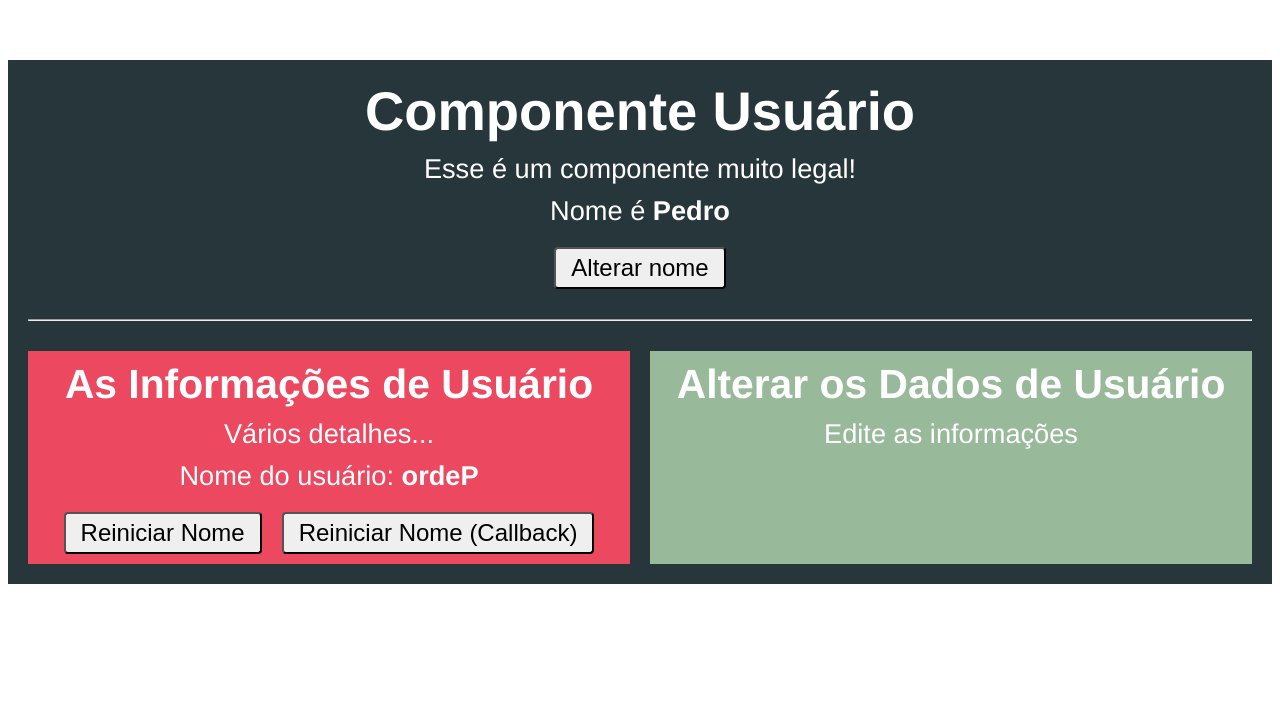
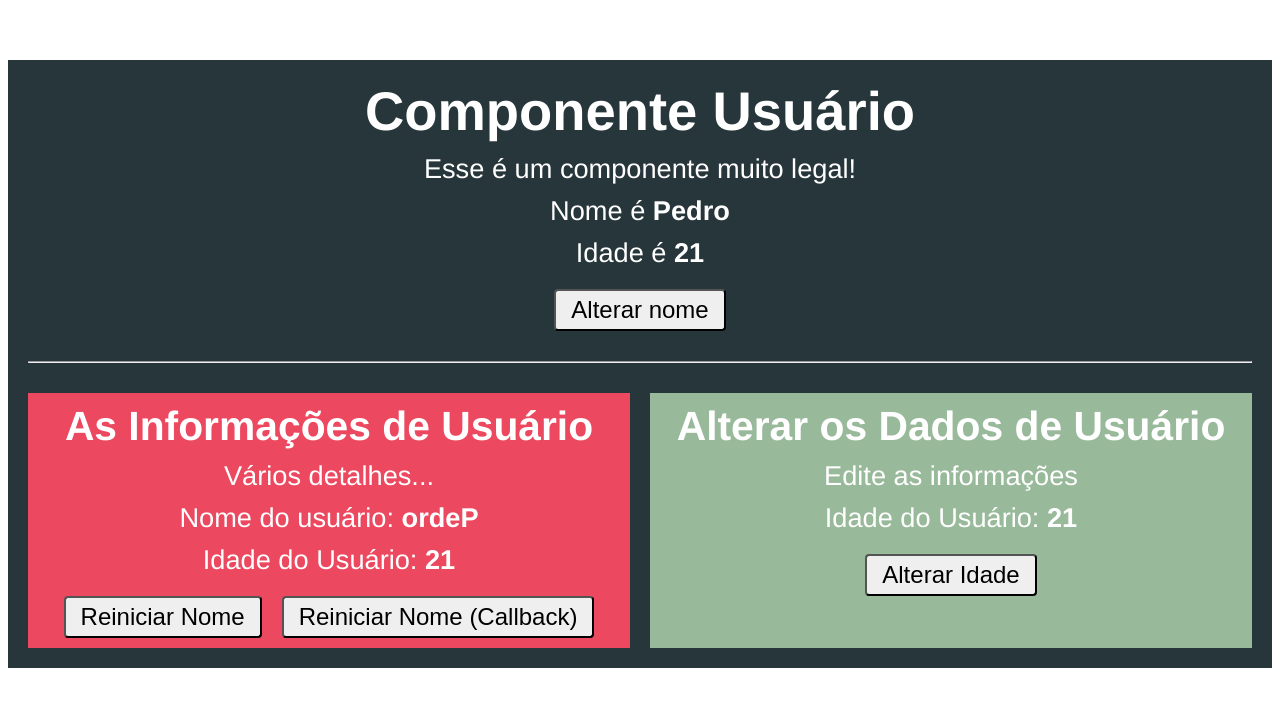
Before and after one commit to allangadelha/curso-vuejs2, a Vue app in the folder sessao-08-comunicacao-entre-componentes/comunicacao/: page / in a window 1280 px wide. Shown: the top 706 px of the page. Built offline with nearby package versions, Linux system fonts and the light colour scheme.

Commit message:
sessão 08: comunicação entre componentes irmãos

```diff
--- a/sessao-08-comunicacao-entre-componentes/comunicacao/src/components/Usuario.vue
+++ b/sessao-08-comunicacao-entre-componentes/comunicacao/src/components/Usuario.vue
@@ -3,15 +3,17 @@
         <h1>Componente Usuário</h1>
         <p>Esse é um componente muito legal!</p>
         <p>Nome é <strong>{{ nome }}</strong></p>
+        <p>Idade é <strong>{{ idade }}</strong></p>
         <button @click="alterarNome">Alterar nome</button>
         <hr>
         <div class="componentes">
             <app-usuario-info
                 :nome="nome"
+                :idade="idade"
                 @nomeMudou="nome = $event.novo"
                 :reiniciarFn="reiniciarNome"
             />
-            <app-usuario-editar />
+            <app-usuario-editar :idade="idade" @idadeMudou="idade = $event"/>
         </div>
     </div>
 </template>
@@ -24,7 +26,8 @@ export default {
     components: { AppUsuarioInfo, AppUsuarioEditar },
     data() {
         return {
-            nome: 'Pedro'
+            nome: 'Pedro',
+            idade: 21
         }
     },
     methods: {
--- a/sessao-08-comunicacao-entre-componentes/comunicacao/src/components/UsuarioEditar.vue
+++ b/sessao-08-comunicacao-entre-componentes/comunicacao/src/components/UsuarioEditar.vue
@@ -2,12 +2,20 @@
     <div class="componente">
         <h2>Alterar os Dados de Usuário</h2>
         <p>Edite as informações</p>
+        <p>Idade do Usuário: <strong>{{ idade }}</strong></p>
+        <button @click="alterarIdade">Alterar Idade</button>
     </div>
 </template>
 
 <script>
 export default {
-
+    props: ['idade'],
+    methods: {
+        alterarIdade() {
+            this.idade = 33
+            this.$emit('idadeMudou', this.idade)
+        }
+    }
 }
 </script>
 
--- a/sessao-08-comunicacao-entre-componentes/comunicacao/src/components/UsuarioInfo.vue
+++ b/sessao-08-comunicacao-entre-componentes/comunicacao/src/components/UsuarioInfo.vue
@@ -3,6 +3,7 @@
         <h2>As Informações de Usuário</h2>
         <p>Vários detalhes...</p>
         <p>Nome do usuário: <strong>{{ inverterNome() }}</strong></p>
+        <p>Idade do Usuário: <strong>{{ idade }}</strong></p>
         <button @click="reiniciarNome">Reiniciar Nome</button>
         <button @click="reiniciarFn()">Reiniciar Nome (Callback)</button>
     </div>
@@ -19,7 +20,8 @@ export default {
             // }
             default: "Anônimo"
         },
-        reiniciarFn: Function
+        reiniciarFn: Function,
+        idade: Number
     },
     methods: {
         inverterNome() {
```
